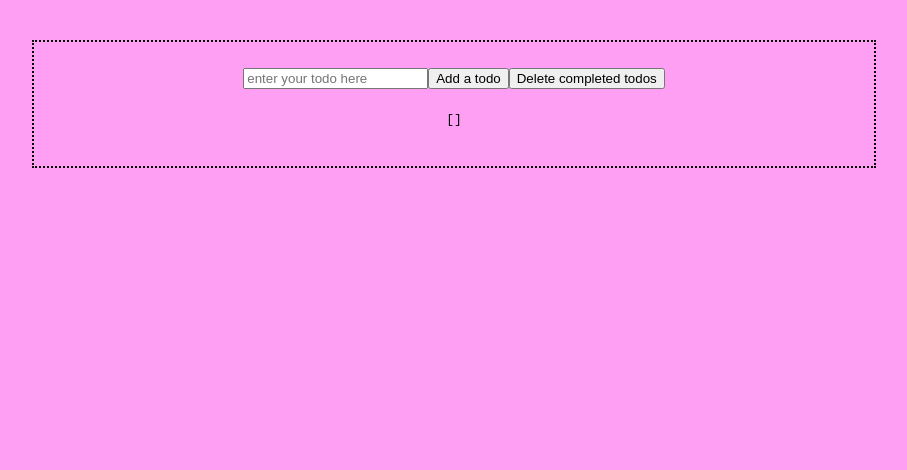
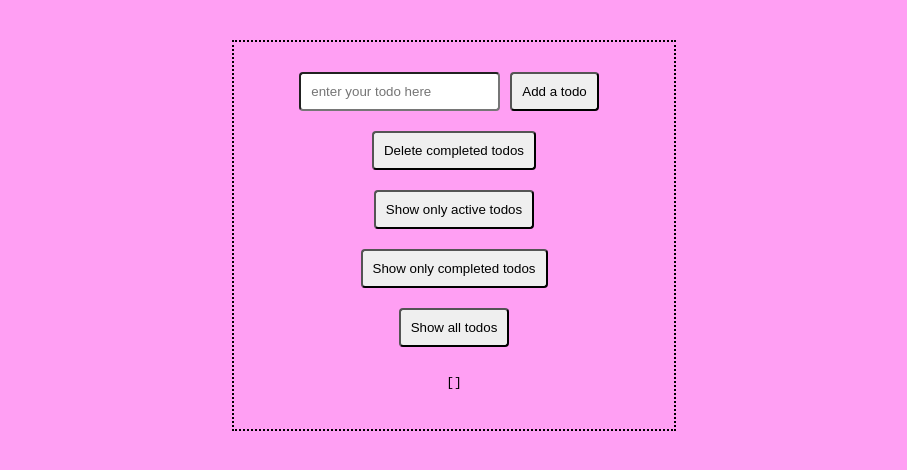
Before and after one commit to AlenioH/react-todo-list, a React (Create React App) app: page / in a window 1280 px wide. Shown: the top 470 px of the page, without its empty margins (186-1093 px from the left). Built offline with nearby package versions, Linux system fonts and the light colour scheme.

Commit message:
Add some css

```diff
--- a/src/App.js
+++ b/src/App.js
@@ -1,11 +1,11 @@
-import React, { useState, useRef } from 'react';
+import React, { useState, useRef, useEffect } from 'react';
 /** @jsx jsx */
 import { css, jsx } from '@emotion/core';
 import TodoList from './TodoList';
 import nextId from 'react-id-generator';
 
 const containerStyle = css`
-  width: 100vh;
+  width: 50vh;
   margin: auto;
   display: flex;
   flex-direction: column;
@@ -17,26 +17,38 @@ const containerStyle = css`
   margin-top: 40px;
 `;
 
+const buttonStyle = css`
+  padding: 10px;
+  border-radius: 4px;
+  margin: 10px;
+`;
+
+const inputStyle = css`
+  padding: 10px;
+  border-radius: 4px;
+`;
+
 export default function App() {
   const [toDos, setToDos] = useState([]);
 
   const textInput = useRef(''); //the task user enters is stored in this const, in () is initial value
 
-  function removeCompleted(e) {
+  function removeCompleted() {
     const newTodos = toDos.filter((item) => {
-      return item.complete === false; //what it does it removes the name value from the obj and changes true to false again
+      return item.complete === false;
     });
-    setToDos(newTodos); //mb try passing this one down too
+    setToDos(newTodos); //taking the button out of the form did the trick, it works
   }
 
-  //   // const newTodos = prevToDos.filter(function (toDos) {
-  //   //   return prevToDos.complete !== false;
-  //   return [
-  //       prevToDos.filter((obj) => {
-  //         return obj.complete !== false;
-  //       }),
-  //     ];
-  // }); doesnt work either
+  //this function shows only completed todos but there must be a way to switch to the full list again
+  function showCompleted() {
+    const newTodos = toDos.filter((item) => {
+      return item.complete === true;
+    });
+    setToDos(newTodos);
+  }
+
+  function showAll() {}
 
   function crossTodo(id) {
     // this function checks and unchecks the todo
@@ -63,28 +75,38 @@ export default function App() {
     });
 
     e.preventDefault(); //prevents reloading the page
-    textInput.current.value = ''; //clearing the value for the next todo, returns error
+    textInput.current.value = ''; //clearing the value for the next todo
   }
 
   return (
     <div css={containerStyle}>
-      <TodoList
-        todos={toDos}
-        crossTodo={crossTodo}
-        removeTodo={removeTodo}
-        removeCompleted={removeCompleted}
-      />
       <form onSubmit={addItem}>
         <input
+          css={inputStyle}
           type="text"
           placeholder="enter your todo here"
           ref={textInput}
         ></input>
-        <button type="submit">Add a todo</button>
-        <button onClick={removeCompleted}>Delete completed todos</button>
+        <button css={buttonStyle} type="submit">
+          Add a todo
+        </button>
+
         {/* <button onClick={removeAll}>Delete all</button> */}
       </form>
+      <TodoList todos={toDos} crossTodo={crossTodo} removeTodo={removeTodo} />
+      <button css={buttonStyle} onClick={removeCompleted}>
+        Delete completed todos
+      </button>
+      <button css={buttonStyle} onClick={removeCompleted}>
+        Show only active todos
+      </button>
+      <button css={buttonStyle} onClick={showCompleted}>
+        Show only completed todos
+      </button>
+      <button css={buttonStyle} onClick={showAll}>
+        Show all todos
+      </button>
       <pre>{JSON.stringify(toDos, null, 2)}</pre>
-    </div>
+    </div> //taking the remove completed button out of the form did the trick
   );
 }
--- a/src/TodoList.js
+++ b/src/TodoList.js
@@ -8,6 +8,9 @@ const listStyle = css`
   flex-direction: column;
   width: 200px;
   margin: auto;
+  > * {
+    padding: 10px;
+  }
 `;
 
 export default function TodoList(props) {
```
